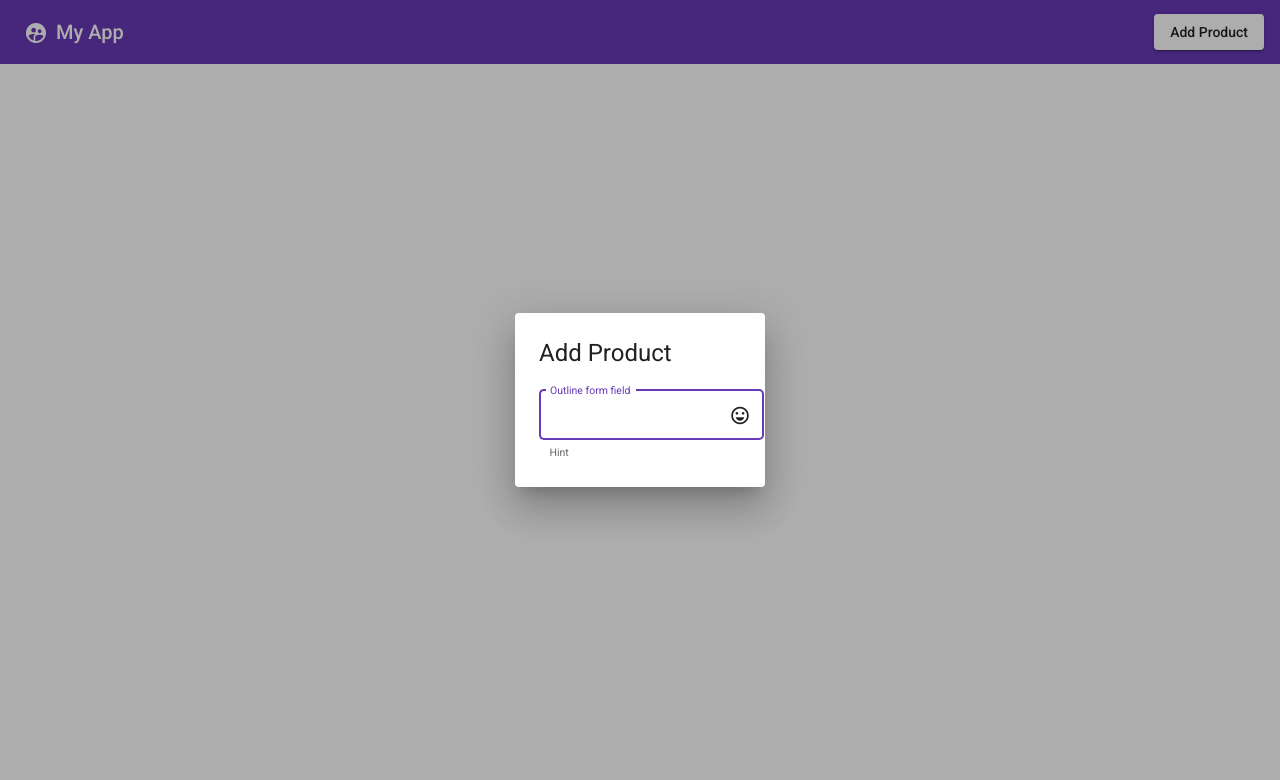
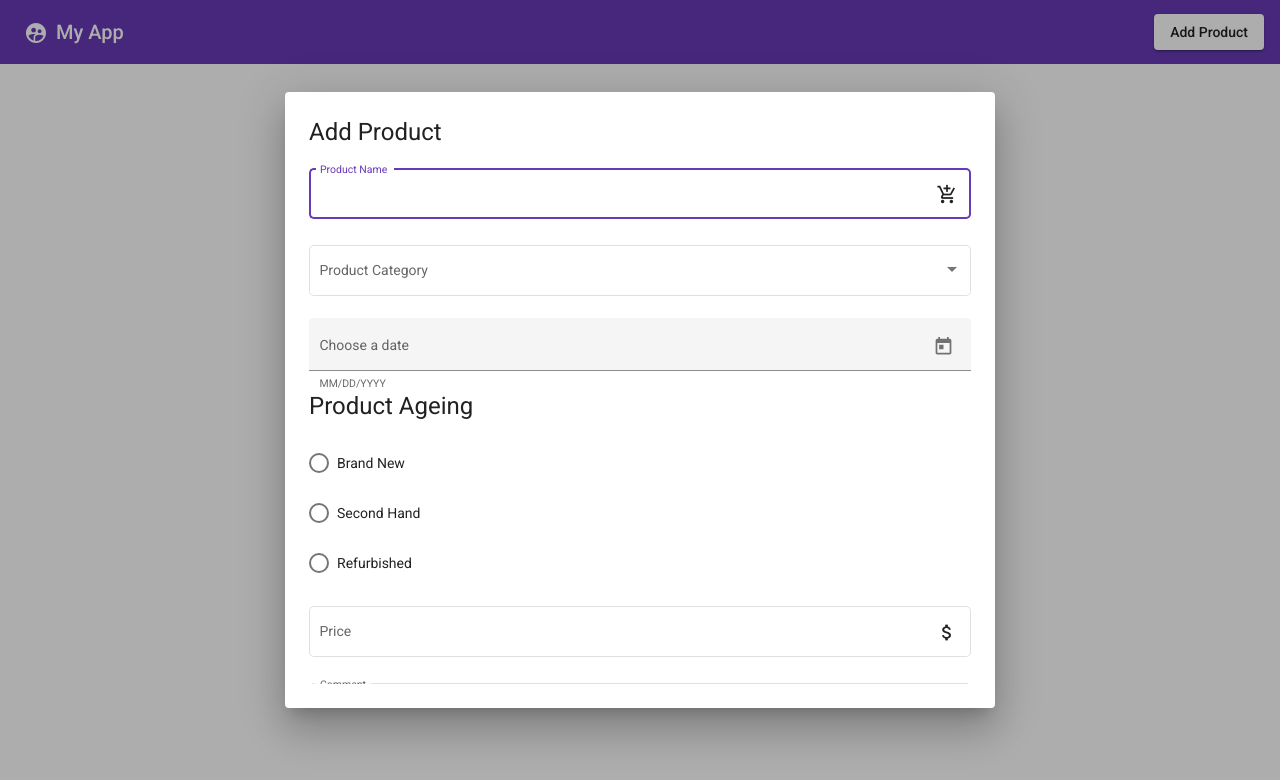
Before and after one commit to mbekwanelson/AngularCrud, an Angular app: page / in a window 1280 px wide. Both pictures are taken after a click on the button "Add Product". Shown: the top 780 px of the page. Built offline with nearby package versions, Linux system fonts and the light colour scheme.

Commit message:
populate Add Product Form

```diff
--- a/src/app/app.component.ts
+++ b/src/app/app.component.ts
@@ -22,7 +22,6 @@ export class AppComponent
 
     this.dialog.open(DialogComponent,
       {
-        width: '250px',
         data : {
          animal : 'panda'
         }
--- a/src/app/dialog/dialog.component.html
+++ b/src/app/dialog/dialog.component.html
@@ -1,9 +1,46 @@
 <h1 mat-dialog-title> Add Product </h1>
 <div mat-dialog-content>
   <mat-form-field appearance="outline">
-    <mat-label>Outline form field</mat-label>
-    <input matInput placeholder="Placeholder">
-    <mat-icon matSuffix>sentiment_very_satisfied</mat-icon>
-    <mat-hint>Hint</mat-hint>
+    <mat-label>Product Name</mat-label>
+    <input matInput placeholder="Name">
+    <mat-icon matSuffix>add_shopping_cart</mat-icon>
   </mat-form-field>
+  <mat-form-field appearance="outline">
+    <mat-label> Product Category </mat-label>
+    <mat-select placeholder="productCategory">
+      <mat-option value="Fruits">Fruits</mat-option>
+      <mat-option value="Vegetables">Electronics</mat-option>
+      <mat-option value="Electronics">Electronics</mat-option>
+    </mat-select>
+  </mat-form-field>
+  <mat-form-field appearance="fill">
+    <mat-label>Choose a date</mat-label>
+    <input matInput [matDatepicker]="picker">
+    <mat-hint>MM/DD/YYYY</mat-hint>
+    <mat-datepicker-toggle matSuffix [for]="picker"></mat-datepicker-toggle>
+    <mat-datepicker #picker></mat-datepicker>
+  </mat-form-field>
+
+  <mat-label for=""><h1>Product Ageing</h1></mat-label>
+
+  <mat-radio-group class="example-radio-group">
+    <mat-radio-button
+      class="example-radio-group"
+      *ngFor="let prodAge of ProductAgeList"
+      [value]="prodAge">
+        {{prodAge}}
+    </mat-radio-button>
+  </mat-radio-group>
+  <mat-form-field appearance="outline">
+    <mat-label>Price</mat-label>
+    <input matInput type="number" placeholder="Name">
+    <mat-icon matSuffix>attach_money</mat-icon>
+  </mat-form-field>
+  <mat-form-field appearance="outline">
+    <mat-label>Comment</mat-label>
+    <textarea matInput>
+
+    </textarea>
+  </mat-form-field>
+
 </div>
--- a/src/app/dialog/dialog.component.scss
+++ b/src/app/dialog/dialog.component.scss
@@ -0,0 +1,14 @@
+mat-form-field{
+  width: 100%;
+}
+
+.example-radio-group {
+  display: flex;
+  flex-direction: column;
+  margin: 15px 0;
+  align-items: flex-start;
+}
+
+.example-radio-button {
+  margin: 5px;
+}
--- a/src/app/dialog/dialog.component.ts
+++ b/src/app/dialog/dialog.component.ts
@@ -11,6 +11,8 @@ export class DialogComponent implements OnInit {
 
   constructor(public dialogRef: MatDialogRef<DialogComponent>,@Inject(MAT_DIALOG_DATA) public data: IDialogData) {}
 
+  ProductAgeList = ["Brand New", "Second Hand","Refurbished"]
+
   ngOnInit(): void
   {
 
```
Also changed, not shown: src/app/app.module.ts (+9 -1 lines).
